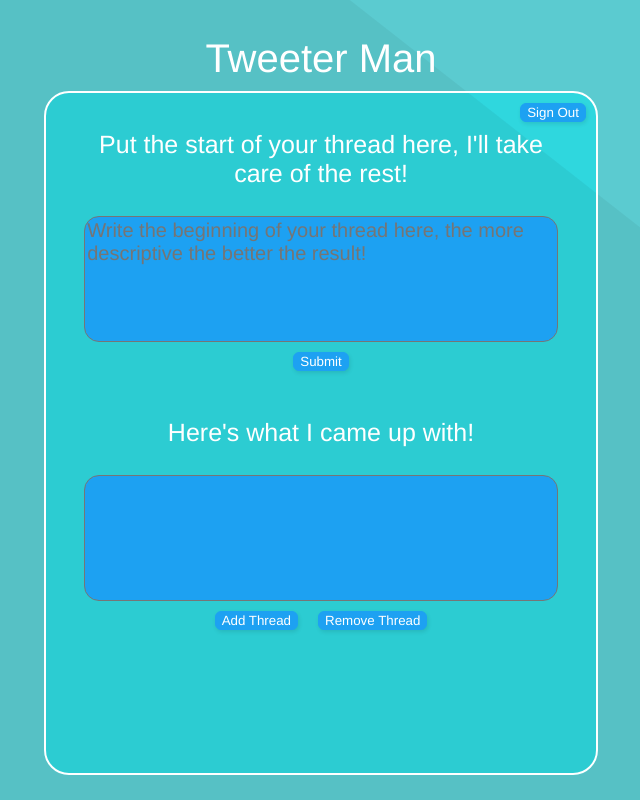
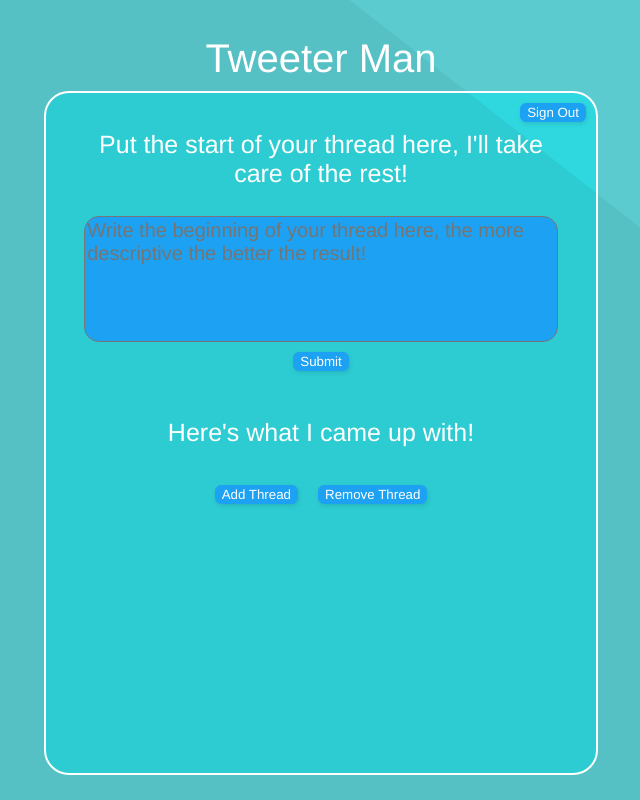
Before and after one commit to aidenzegil/tweet-gen-web, a React (Create React App) app: page / in a window 1280 px wide. Shown: the whole page, without its empty margins (319-959 px from the left). Built offline with nearby package versions, Linux system fonts and the light colour scheme.

Commit message:
fixed components

```diff
--- a/src/components/GeneratedThread.js
+++ b/src/components/GeneratedThread.js
@@ -1,37 +1,72 @@
 import React from "react";
-import { useState, useEffect } from "react";
+import { useState } from "react";
 
-const GeneratedThread = (numberOfThreads, thread) => {
+// const GeneratedThread = (numberOfThreads, thread) => {
+//   const [shown, setShown] = useState(["", "", "", ""])
+//   const [oldThread, setOldThread] = useState(thread)
+//   if (oldThread !== thread) {
+//     setOldThread(thread)
+//     setShown(thread)
+//   }
+
+//   const displayedInputs = () => {
+//     const inputs = [];
+//     for (var i = 0; i < numberOfThreads; i++) {
+//       inputs.push(
+//         <textarea
+//           className="Input"
+//           maxLength="280"
+//           value = {shown[i]}
+//           onChange={(e) => setShown(shown.splice(i, 1, e.target.value))}
+//         />
+//       );
+//     }
+//     return inputs;
+//   };
+
+//   const displayed = displayedInputs()
+
+//   return (
+//     <div>
+//       {displayed}
+//     </div>
+//   );
+// };
+
+// export default GeneratedThread;
+
+const GeneratedThread = (numThreads, thread, textArea = []) => {
   const [shown, setShown] = useState(["", "", "", ""])
   const [oldThread, setOldThread] = useState(thread)
+
+  //saves the last generated thread and changes whats shown if a new thread is generated
   if (oldThread !== thread) {
     setOldThread(thread)
     setShown(thread)
   }
 
-  const displayedInputs = () => {
-    const inputs = [];
-    for (var i = 0; i < numberOfThreads; i++) {
-      inputs.push(
-        <textarea
-          id="1"
-          className="Input"
-          maxLength="280"
-          value = {shown[i]}
-          onChange={(e) => setShown(shown.splice(i, 1, e.target.value))}
-        />
-      );
-    }
-    return inputs;
-  };
+  if (numThreads >= textArea.length) {
+    return (
+      <div>
+        {textArea}
+      </div>
+    )
+  }
 
-  const displayed = displayedInputs()
+  //this is a little messy, here is what is happening:
+  //the threads that are generated are in an array so i need to
+  //get them out of the array an into the value of the text area
+  //so i used textarea.length as the index value since it starts at 0
+  //and increases by one every function call
+  const newTextArea =
+  <textarea
+    className="Input"
+    maxLength="280"
+    value={shown[textArea.length]}
+    onChange={(e) => setShown(shown.splice(textArea.length, 1, e.target.value))}
+  />
 
-  return (
-    <div>
-      {displayed}
-    </div>
-  );
-};
+  return GeneratedThread(numThreads, thread, [...textArea, newTextArea])
+}
 
-export default GeneratedThread;
+export default GeneratedThread
```
